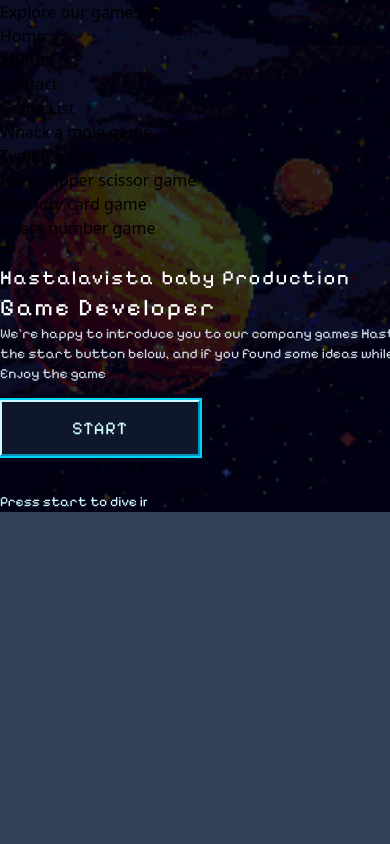
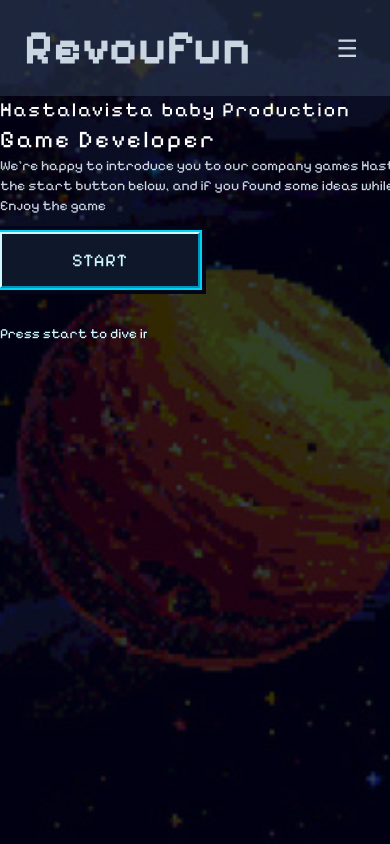
Before and after one commit to Revou-FSSE-Feb26/milestone-2-Kevin12er, a website: page index.html in a window 390 px wide. Shown: the top 844 px of the page. Drawn offline with Linux system fonts and the light colour scheme.

Commit message:
save point header and navbar mobile

```diff
--- a/index.html
+++ b/index.html
@@ -15,88 +15,53 @@
 
 
 </head>
-<body class="bg-cover bg-no-repeat bg-blend-multiply bg-slate-700">
+<body class="bg-cover bg-no-repeat bg-blend-multiply bg-slate-700 min-h-screen">
 
-        <header>
-            <h1></h1>
-            <nav>
-                <button>
+<header class="flex justify-between items-center p-6 bg-slate-700/50">
+    <h1 class="text-slate-300 text-5xl font-bold font-pixel">Revoufun</h1>
+
+    <!-- Desktop nav -->
+    <nav class="hidden md:inline-block group relative">
+        <button class="text-slate-300 font-pixel hover:text-white p-4 text-sm md:text-xl flex items-center gap-2 cursor-grabbing">
             Explore our games
+            <span class="text-xs">▼</span>
         </button>
-                <span>▼</span>
-
-                <ul>
-                    <li><a href="#">Home</a></li>
-                    <li><a href="#about">About</a></li>
-                    <li><a href="#contact">Contact</a></li>
-                    <div>Game List</div>
-                    <li><a href="#">Whack a mole game</a></li>
-                    <li><a href="#">Typing game</a></li>
-                    <li><a href="#">Rock papper scissor game</a></li>
-                    <li><a href="#">Memory card game</a></li>
-                    <li><a href="#">guess number game</a></li>
+        <div class="absolute right-0 pt-2 hidden group-hover:block z-10">
+            <ul class="bg-slate-800 border border-slate-700 rounded-xl shadow-2xl text-slate-300 min-w-[200px] py-2">
+                <li><a href="#" class="block px-4 py-2 hover:bg-slate-700 hover:text-white font-pixel">Home</a></li>
+                <li><a href="#about" class="block font-pixel px-4 py-2 hover:bg-slate-700 hover:text-white">About</a></li>
+                <li><a href="#" class="block font-pixel px-4 py-2 hover:bg-slate-700 hover:text-white border-b border-slate-700 mb-2">Contact</a></li>
+                <div class="px-4 py-2 text-xs font-semibold text-slate-500 uppercase tracking-wider">Game List</div>
+                <li><a href="#" class="block px-4 py-2 hover:bg-slate-700 hover:text-white">Whack a mole</a></li>
+                <li><a href="#" class="block px-4 py-2 hover:bg-slate-700 hover:text-white">Typing game</a></li>
+                <li><a href="#" class="block px-4 py-2 hover:bg-slate-700 hover:text-white">Guess number</a></li>
+                <li><a href="#" class="block px-4 py-2 hover:bg-slate-700 hover:text-white">Rock paper scissor</a></li>
+                <li><a href="#" class="block px-4 py-2 hover:bg-slate-700 hover:text-white">Memory card</a></li>
             </ul>
+        </div>
     </nav>
 
-
-            <button class="" onclick="document.getElementById('mobile-menu').classList.toggle('hidden')">
+    <!-- Hamburger button (mobile only) -->
+    <button
+        class="md:hidden text-slate-300 hover:text-white p-2 text-2xl"
+        onclick="document.getElementById('mobile-menu').classList.toggle('hidden')">
         ☰
     </button>
-            <nav id="mobile-menu" class="md:hidden hidden bg-slate-800/50 border-t border-slate-600">
-                <ul class="">
-                    <li><a href="#">Home</a></li>
-                    <li><a href="#about">About</a></li>
-                    <li><a href="#contact">Contact</a></li>
-                    <div>Game List</div>
-                    <li><a href="#">Whack a mole game</a></li>
-                    <li><a href="#">Typing game</a></li>
-                    <li><a href="#">Rock papper scissor game</a></li>
-                    <li><a href="#">Memory card game</a></li>
-                    <li><a href="#">guess number game</a></li>
-                </ul>
-            </nav>
-
 </header>
 
-
-
-
-
-
-
-
-
-
-
-
-
-
-
-
-
-
-
-
-
-
-
-
-
-
-
-
-
-
-
-
-
-
-
-
-
-
-
-
+    <!-- Mobile menu -->
+    <div id="mobile-menu" class="hidden md:hidden bg-slate-800 border-t border-slate-700 w-full">
+        <nav class="">
+            <a href="#" class="block px-6 py-3 text-slate-300 hover:bg-slate-700 hover:text-white font-pixel border-b border-t border-slate-700">Home</a>
+            <a href="#" class="block px-6 py-3 text-slate-300 hover:bg-slate-700 hover:text-white font-pixel border-b border-slate-700">Contact</a>
+            <div class="px-6 py-2 text-xs font-semibold text-slate-500 uppercase tracking-wider mt-2">Explore our games</div>
+            <a href="#" class="block px-6 py-2 text-slate-400 hover:bg-slate-700 hover:text-white text-sm">Whack a mole</a>
+            <a href="#" class="block px-6 py-2 text-slate-400 hover:bg-slate-700 hover:text-white text-sm">Typing game</a>
+            <a href="#" class="block px-6 py-2 text-slate-400 hover:bg-slate-700 hover:text-white text-sm">Guess number</a>
+            <a href="#" class="block px-6 py-2 text-slate-400 hover:bg-slate-700 hover:text-white text-sm">Rock paper scissor</a>
+            <a href="#" class="block px-6 py-2 text-slate-400 hover:bg-slate-700 hover:text-white text-sm">Memory card</a>
+        </nav>
+    </div>
 
 
 
@@ -137,6 +102,6 @@
         </div>
         </div>
         </a>
-    <!-- Button Start End -->
+        <!-- Button start end -->
 </body>
 </html>
```
Also changed, not shown: dist/output.css. Lines whose indentation alone changed are shown as unchanged.
